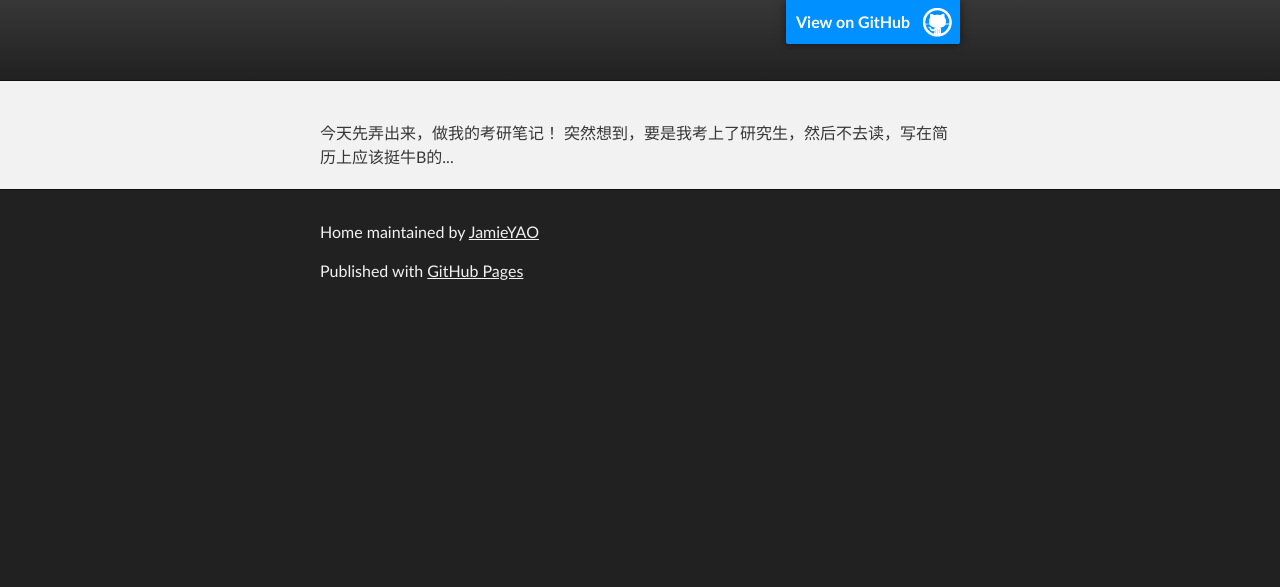
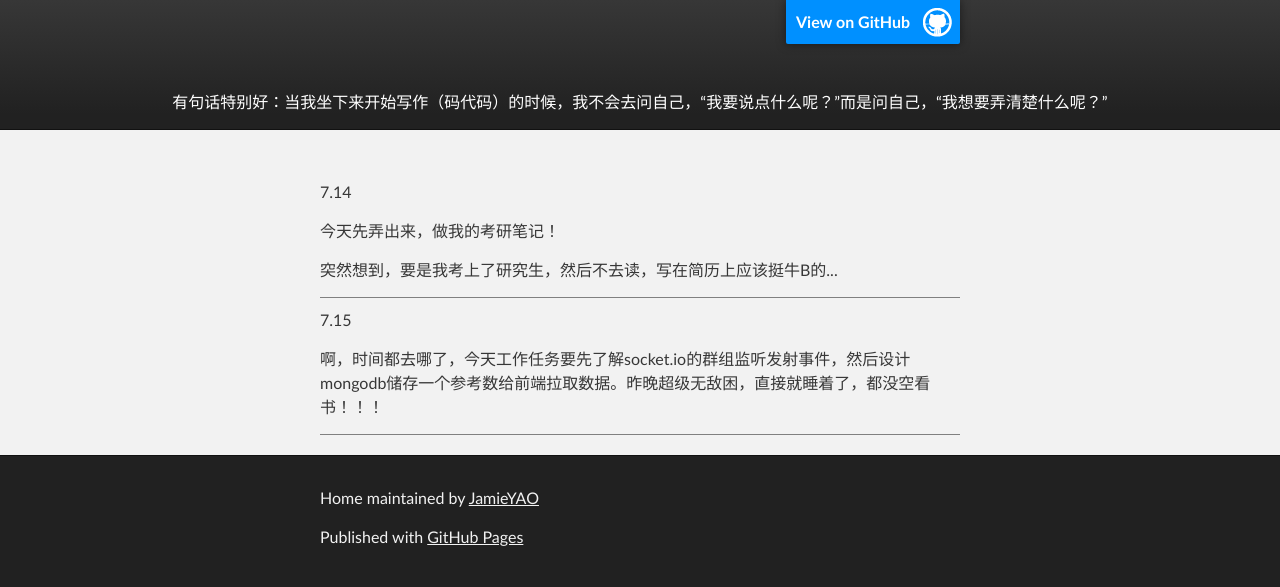
Before and after one commit to JamieYAO/home, a plain HTML site: page index.html in a window 1280 px wide. Drawn offline with Linux system fonts and the light colour scheme.

Commit message:
7.15 afternoon.

```diff
--- a/index.html
+++ b/index.html
@@ -7,6 +7,15 @@
     <meta name="description" content="Home : my index">
 
     <link rel="stylesheet" type="text/css" media="screen" href="stylesheets/stylesheet.css">
+    <style>
+	.single-content {
+		border-bottom: 1px solid gray;
+	}
+	#motto {
+		color: white;
+		text-align: center;
+	}
+    </style>
 
     <title>My Note Book</title>
   </head>
@@ -18,13 +27,21 @@
         <header class="inner">
           <a id="forkme_banner" href="https://github.com/JamieYAO/home">View on GitHub</a>
         </header>
+	<p id="motto">有句话特别好：当我坐下来开始写作（码代码）的时候，我不会去问自己，“我要说点什么呢？”而是问自己，“我想要弄清楚什么呢？”</p>
     </div>
 
     <!-- MAIN CONTENT -->
     <div id="main_content_wrap" class="outer">
       <section id="main_content" class="inner">
-	今天先弄出来，做我的考研笔记！
-	突然想到，要是我考上了研究生，然后不去读，写在简历上应该挺牛B的...
+	<div class="single-content">
+		<p>7.14</p>
+		<p>今天先弄出来，做我的考研笔记！</p>
+		<p>突然想到，要是我考上了研究生，然后不去读，写在简历上应该挺牛B的...</p>
+	</div>
+	<div class="single-content">
+		<p>7.15</p>
+		<p>啊，时间都去哪了，今天工作任务要先了解socket.io的群组监听发射事件，然后设计mongodb储存一个参考数给前端拉取数据。昨晚超级无敌困，直接就睡着了，都没空看书！！！</p>
+	</div>
       </section>
     </div>
 
```
